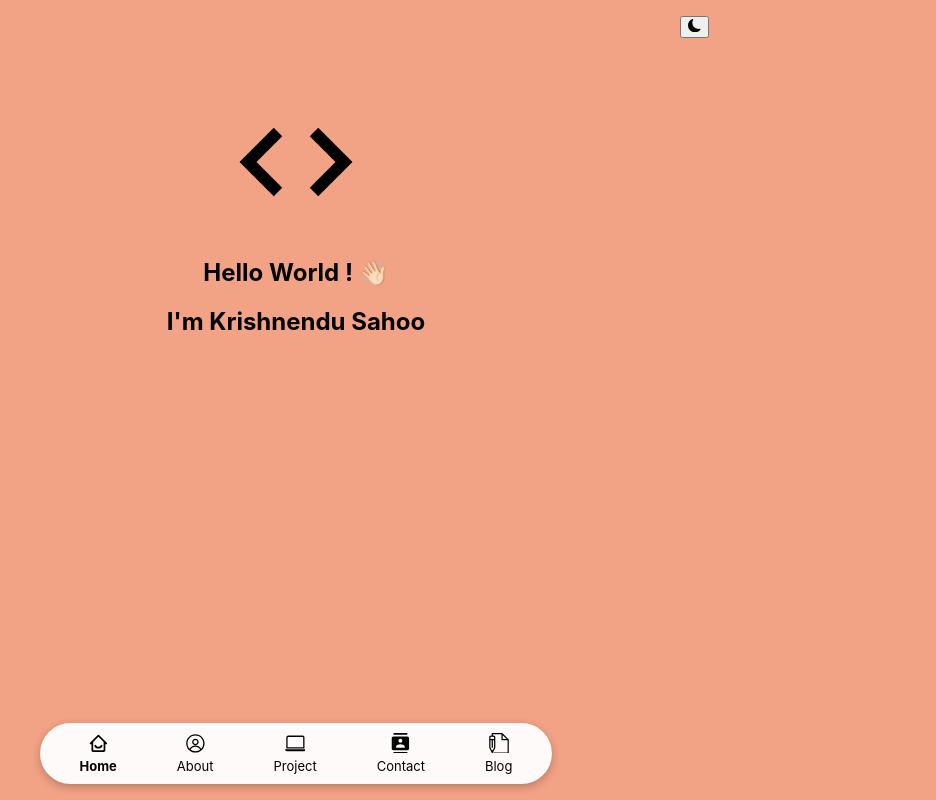
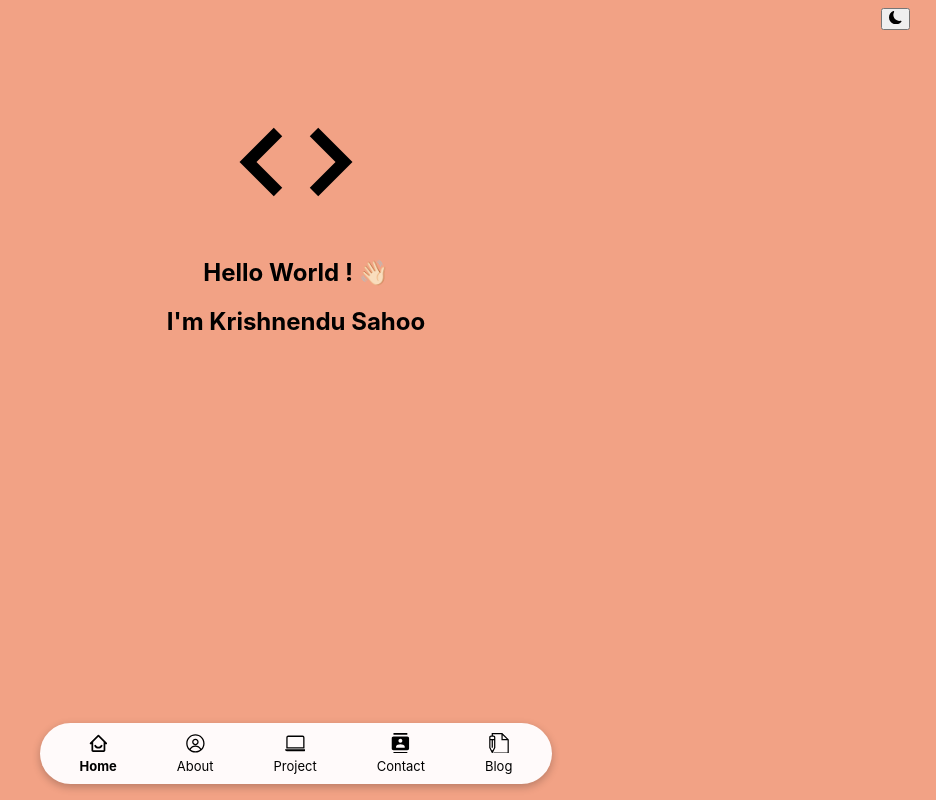
Before and after one commit to iKrishnendu/portfolio, a React (Create React App) app: page / in a window 1280 px wide. Shown: the top 800 px of the page, without its empty margins (344-1280 px from the left). Built offline with nearby package versions, Linux system fonts and the light colour scheme.

Commit message:
style my dark

```diff
--- a/src/components/Theme.css
+++ b/src/components/Theme.css
@@ -1,10 +1,9 @@
 .theme-css {
   /* float: right; */
   position: fixed;
-  left: 80%;
-  right: 10%;
-  top: 1rem;
-  width: 10%;
+  /* left: 0%; */
+  right: 2%;
+  top: 0.5rem;
   z-index: 3;
   overflow: hidden;
 }
```
